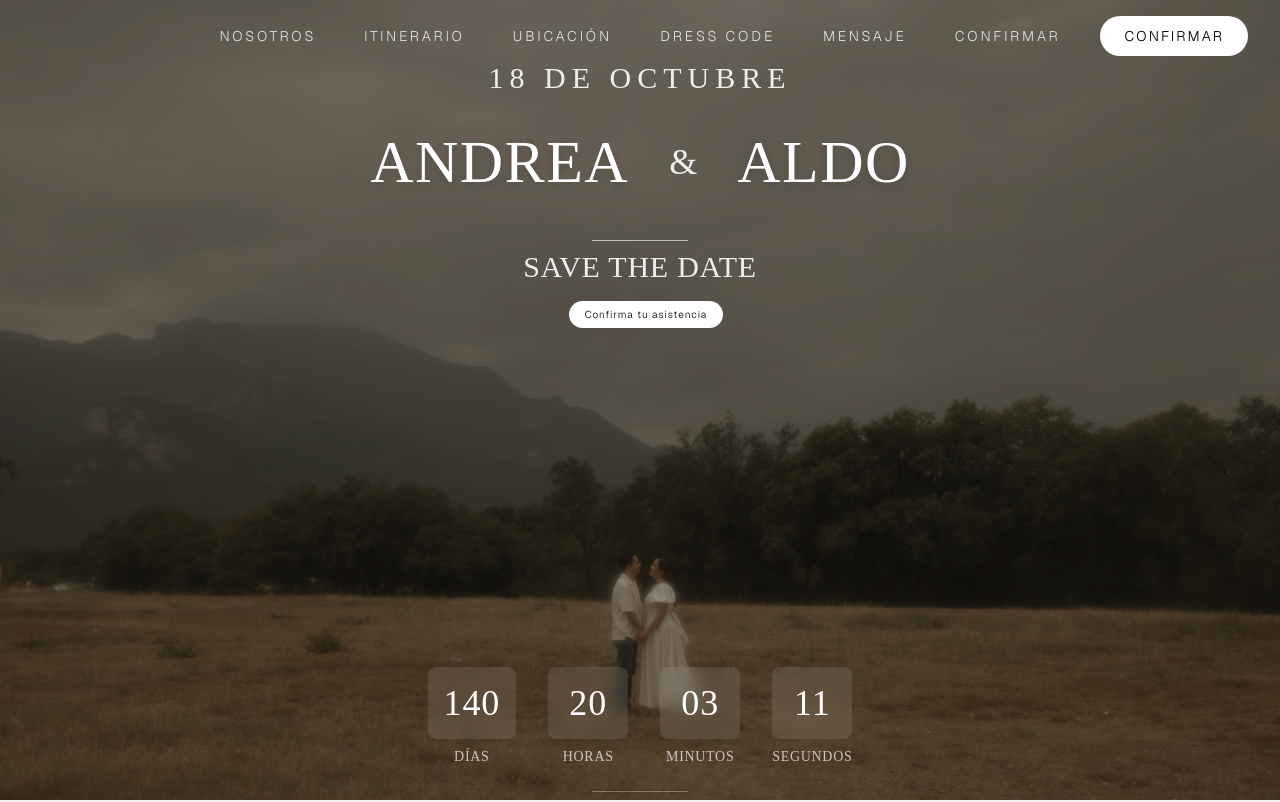
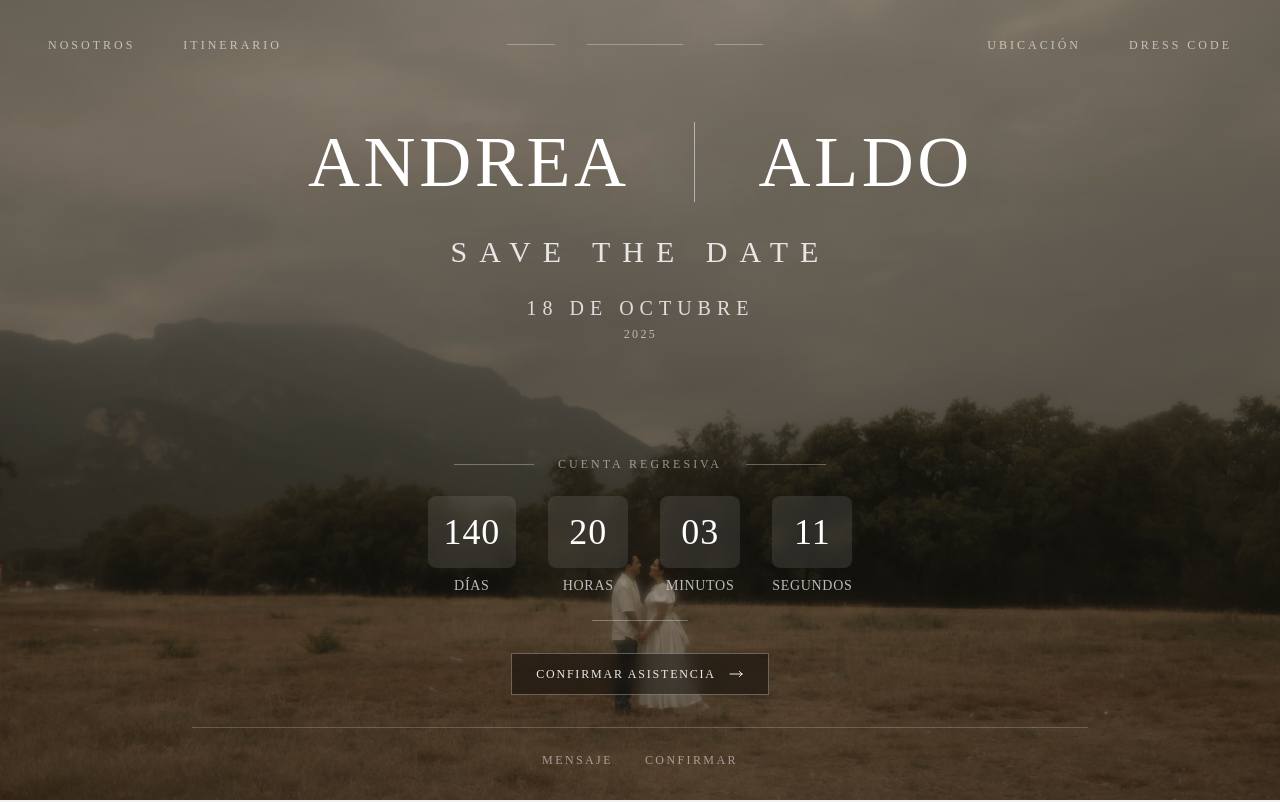
Before and after one commit to AlejoReyna/wedding_invitation, a Next.js app: page / in a window 1280 px wide. Shown: the top 802 px of the page. Built offline with nearby package versions, Linux system fonts and the light colour scheme.

Commit message:
new order

```diff
--- a/src/app/page.tsx
+++ b/src/app/page.tsx
@@ -6,7 +6,6 @@ import MessageSection from './components/MessageSection';
 import RSVPSection from './components/RSVPSection';
 import MinimalistFooter from './components/Footer';
 import ItinerarySection from './components/ItinerarySection';
-// ↓ NUEVO: Importamos nuestro countdown timer
 import CountdownTimer from '../components/CountdownTimer';
 
 export default function Home() {
@@ -22,7 +21,7 @@ export default function Home() {
   return (
     <>
       <div
-        className="relative grid grid-rows-[20px_1fr_20px] items-center justify-items-center min-h-screen p-8 pb-20 gap-16 sm:p-20 font-[family-name:var(--font-geist-sans)] overflow-hidden"
+        className="relative flex flex-col min-h-screen overflow-hidden"
         style={{
           backgroundImage: `url('/hero.jpeg')`,
           backgroundSize: 'cover',
@@ -30,119 +29,165 @@ export default function Home() {
           backgroundRepeat: 'no-repeat'
         }}
       >
-        {/* Overlay para mejor contraste */}
-        <div className="absolute inset-0 bg-black/30"></div>
+        {/* Overlay con gradiente más sofisticado */}
+        <div className="absolute inset-0 bg-gradient-to-b from-black/15 via-black/25 to-black/35"></div>
 
-        {/* Navegación minimalista horizontal */}
-        <nav className="absolute top-0 left-0 w-full z-30 px-4 md:px-8 py-6">
+        {/* Navegación superior minimalista */}
+        <nav className="relative z-30 px-6 md:px-12 py-8">
           <div className="max-w-7xl mx-auto">
             {/* Desktop Navigation */}
-            <div className="hidden md:flex items-center justify-center relative">
-              {/* Links de navegación centrados */}
-              <ul className="flex items-center justify-center space-x-8 lg:space-x-12">
-                {navigationItems.map((item) => (
-                  <li key={item.id} className="relative">
+            <div className="hidden md:flex items-center justify-between">
+              {/* Grupo izquierdo */}
+              <ul className="flex items-center space-x-12">
+                {navigationItems.slice(0, 2).map((item) => (
+                  <li key={item.id}>
                     <a
                       href={`#${item.id}`}
-                      className="text-white/80 hover:text-white text-sm tracking-[0.2em] font-light transition-all duration-300 group"
+                      className="text-white/60 hover:text-white text-xs garamond-300 tracking-[0.25em] transition-all duration-500 relative group"
                     >
-                      <span className="relative">
                       {item.label.toUpperCase()}
-                        <span className="absolute -bottom-2 left-0 w-0 h-[1px] bg-white group-hover:w-full transition-all duration-300"></span>
-                      </span>
+                      <span className="absolute -bottom-2 left-0 w-0 h-[1px] bg-white group-hover:w-full transition-all duration-500"></span>
                     </a>
                   </li>
                 ))}
               </ul>
 
-              {/* Botón píldora posicionado absolutamente a la derecha */}
-              <div className="absolute right-0 top-1/2 transform -translate-y-1/2">
-                <a
-                  href="#rsvp"
-                  className="inline-flex items-center px-6 py-2.5 bg-white text-black text-sm font-light tracking-[0.15em] rounded-full hover:bg-white/90 transition-all duration-300 hover:scale-105"
-                >
-                  CONFIRMAR
-                </a>
-              </div>
+              {/* Centro - Solo líneas decorativas */}
+              <div className="flex items-center space-x-8">
+                <div className="w-12 h-[1px] bg-white/30"></div>
+                <div className="w-24 h-[1px] bg-white/30"></div>
+                <div className="w-12 h-[1px] bg-white/30"></div>
               </div>
 
-            {/* Mobile Navigation - Mantenemos solo los links, sin botón extra */}
-            <div className="md:hidden flex items-center justify-between">
-              {/* Links de navegación móvil */}
-              <ul className="flex items-center justify-center space-x-2 text-[10px] garamond-300 sm:text-xs flex-1">
-                <li>
-                  <a href="#nosotros" className="text-white/80 tracking-[0.12em] hover:text-white transition-colors">NOSOTROS</a>
+              {/* Grupo derecho */}
+              <ul className="flex items-center space-x-12">
+                {navigationItems.slice(2, 4).map((item) => (
+                  <li key={item.id}>
+                    <a
+                      href={`#${item.id}`}
+                      className="text-white/60 hover:text-white text-xs garamond-300 tracking-[0.25em] transition-all duration-500 relative group"
+                    >
+                      {item.label.toUpperCase()}
+                      <span className="absolute -bottom-2 left-0 w-0 h-[1px] bg-white group-hover:w-full transition-all duration-500"></span>
+                    </a>
                   </li>
-                <li className="text-white/40">·</li>
-                <li>
-                  <a href="#ubicacion" className="text-white/80 tracking-[0.12em] font-light hover:text-white transition-colors">UBICACIÓN</a>
+                ))}
+              </ul>
+            </div>
+
+            {/* Mobile Navigation */}
+            <div className="md:hidden text-center">
+              <ul className="flex justify-center items-center space-x-6 text-xs">
+                {navigationItems.slice(0, 3).map((item, index) => (
+                  <li key={item.id} className="flex items-center">
+                    <a href={`#${item.id}`} className="text-white/70 garamond-300 tracking-[0.15em] hover:text-white transition-colors">
+                      {item.label.toUpperCase()}
+                    </a>
+                    {index < 2 && <span className="text-white/30 ml-6">·</span>}
                   </li>
-                <li className="text-white/40">·</li>
-                <li>
-                  <a href="#itinerario" className="text-white/80 tracking-[0.12em] font-light hover:text-white transition-colors">ITINERARIO</a>
-                </li>
-                <li className="text-white/40">·</li>
-                <li>
-                  <a href="#dresscode" className="text-white/80 tracking-[0.12em] font-light hover:text-white transition-colors">DRESS CODE</a>
-                </li>
+                ))}
               </ul>
-
-              {/* Botón píldora compacto para móvil */}
-
             </div>
           </div>
         </nav>
 
-        <main className="relative z-10 flex flex-col items-center justify-center text-center text-white">
-          {/* Fecha del evento - Ahora va primero */}
-          <div className="mb-2 md:mb-8 mt-52">
-            <h1 className="text-2xl garamond-300 md:text-2xl lg:text-3xl font-light tracking-[0.2em] uppercase mb-1 text-white/90">
-            18 de OCTUBRE
+        {/* Contenido principal - Nombres en la misma fila */}
+        <div className="flex-1 flex flex-col justify-center items-center relative z-10 px-6">
+
+          {/* Los nombres centrados en la misma fila */}
+          <div className="text-center mb-16 md:mb-20 animate-fade-in-center">
+            {/* Nombres en la misma línea con separador vertical */}
+            <div className="flex items-center justify-center space-x-8 md:space-x-16 mb-8">
+              <h1 className="text-4xl md:text-6xl lg:text-7xl garamond-regular tracking-[0.05em] text-white drop-shadow-2xl leading-none">
+                ANDREA
+              </h1>
+
+              {/* Separador vertical simple */}
+              <div className="w-[1px] h-16 md:h-20 bg-white/50"></div>
+
+              <h1 className="text-4xl md:text-6xl lg:text-7xl garamond-regular tracking-[0.05em] text-white drop-shadow-2xl leading-none">
+                ALDO
               </h1>
             </div>
 
-          {/* Nombres de los novios */}
-          <div className="mb-2 text-4xl md:mb-12 flex flex-row items-center garamond-regular justify-center space-x-6 md:space-x-10">
-            <h2 className="md:text-5xl lg:text-6xl  tracking-wide text-white drop-shadow-lg">
-              ANDREA
-            </h2>
-            <span className="text-white/90">&</span>
-            <h2 className="md:text-5xl lg:text-6xl  tracking-wide text-white drop-shadow-lg">
-              ALDO
-            </h2>
+            {/* Save the Date */}
+            <div className="text-center mb-6">
+              <p className="text-2xl md:text-3xl garamond-300 tracking-[0.4em] text-white/85">
+                SAVE THE DATE
+              </p>
             </div>
 
-          {/* Save the Date - Ahora va después de los nombres */}
-            <div className="w-84 md:w-24 h-px bg-white/60 mx-auto mb-2"></div>
-            <p className="text-xl garamond-300 md:text-2xl  lg:text-3xl tracking-wide text-white/90 px-4 animate-slide-in-left">
-              SAVE THE DATE
-            </p>
+            {/* Fecha debajo de Save the Date */}
+            <div className="text-center">
+              <span className="text-white/80 text-lg md:text-xl garamond-300 tracking-[0.3em] block">
+                18 DE OCTUBRE
+              </span>
+              <span className="text-white/60 text-xs garamond-300 tracking-[0.2em] mt-1 block">
+                2025
+              </span>
+            </div>
+          </div>
+        </div>
 
-            <div className="ml-3 mt-4">
+        {/* Footer con countdown - Posición fija en la parte inferior */}
+        <div className="relative z-10 pb-8 px-6">
+          <div className="max-w-4xl mx-auto text-center">
+            {/* Línea decorativa superior */}
+            <div className="flex items-center justify-center space-x-6 mb-6">
+              <div className="w-20 h-[1px] bg-white/30"></div>
+              <span className="text-white/50 text-xs garamond-300 tracking-[0.25em]">CUENTA REGRESIVA</span>
+              <div className="w-20 h-[1px] bg-white/30"></div>
+            </div>
+
+            <CountdownTimer
+              targetDate="2025-10-18T00:00:00"
+              className="animate-fade-in-up animate-delay-800"
+            />
+
+            {/* Botón de confirmar asistencia */}
+            <div className="mt-8">
               <a
                 href="#rsvp"
-                  className="inline-flex items-center px-4 py-1.5 bg-white text-black text-[10px] font-light tracking-[0.1em] rounded-full hover:bg-white/90 transition-all duration-300"
+                className="group inline-flex items-center px-6 py-3 bg-black/40 backdrop-blur-sm border border-white/30 text-white/90 hover:bg-black/60 hover:border-white/50 transition-all duration-500 text-xs"
               >
-                  Confirma tu asistencia
+                <span className="garamond-300 tracking-[0.15em]">CONFIRMAR ASISTENCIA</span>
+                <svg className="ml-3 w-4 h-4 transform group-hover:translate-x-1 transition-transform duration-300" fill="none" stroke="currentColor" viewBox="0 0 24 24">
+                  <path strokeLinecap="round" strokeLinejoin="round" strokeWidth={1.5} d="M17 8l4 4m0 0l-4 4m4-4H3" />
+                </svg>
               </a>
             </div>
-        </main>
 
-        {/* Countdown Timer - Ahora va en la parte inferior */}
-        <div className="absolute bottom-2 left-0 right-0 z-10 px-4">
-          <div className="w-full max-w-4xl mx-auto">
-            <CountdownTimer
-              targetDate="2025-10-18T00:00:00"
-              className="animate-fade-in-up"
-            />
+            {/* Enlaces de navegación rápida en footer */}
+            <div className="hidden md:flex justify-center items-center space-x-8 mt-8 pt-6 border-t border-white/20">
+              {navigationItems.slice(4).map((item) => (
+                <a
+                  key={item.id}
+                  href={`#${item.id}`}
+                  className="text-white/50 hover:text-white/80 text-xs garamond-300 tracking-[0.2em] transition-colors duration-300"
+                >
+                  {item.label.toUpperCase()}
+                </a>
+              ))}
+            </div>
           </div>
         </div>
 
         <style jsx>{`
+          @keyframes fade-in-center {
+            0% {
+              opacity: 0;
+              transform: scale(0.95);
+            }
+            100% {
+              opacity: 1;
+              transform: scale(1);
+            }
+          }
+
           @keyframes fade-in-up {
             0% {
               opacity: 0;
-              transform: translateY(20px);
+              transform: translateY(40px);
             }
             100% {
               opacity: 1;
@@ -150,27 +195,37 @@ export default function Home() {
             }
           }
 
-          @keyframes slide-in-left {
-            0% {
+          .animate-fade-in-center {
+            animation: fade-in-center 1.5s ease-out forwards;
             opacity: 0;
-              transform: translateX(-60px);
-            }
-            100% {
-              opacity: 1;
-              transform: translateX(0);
-            }
           }
 
           .animate-fade-in-up {
-            animation: fade-in-up 1.5s ease-out 0.3s forwards;
+            animation: fade-in-up 1.2s ease-out forwards;
             opacity: 0;
           }
 
-          .animate-slide-in-left {
-            animation: slide-in-left 1.2s cubic-bezier(0.77,0,0.175,1) 1.8s both;
+          .animate-delay-500 {
+            animation-delay: 0.5s;
+          }
+
+          .animate-delay-800 {
+            animation-delay: 0.8s;
+          }
+
+          /* Clases de fuente originales mantenidas */
+          .garamond-300 {
+            font-family: 'EB Garamond', serif;
+            font-weight: 300;
+          }
+
+          .garamond-regular {
+            font-family: 'EB Garamond', serif;
+            font-weight: 400;
           }
         `}</style>
       </div>
+
       <div id="nosotros">
         <CoupleSection />
       </div>
```
Lines whose indentation alone changed are shown as unchanged.
